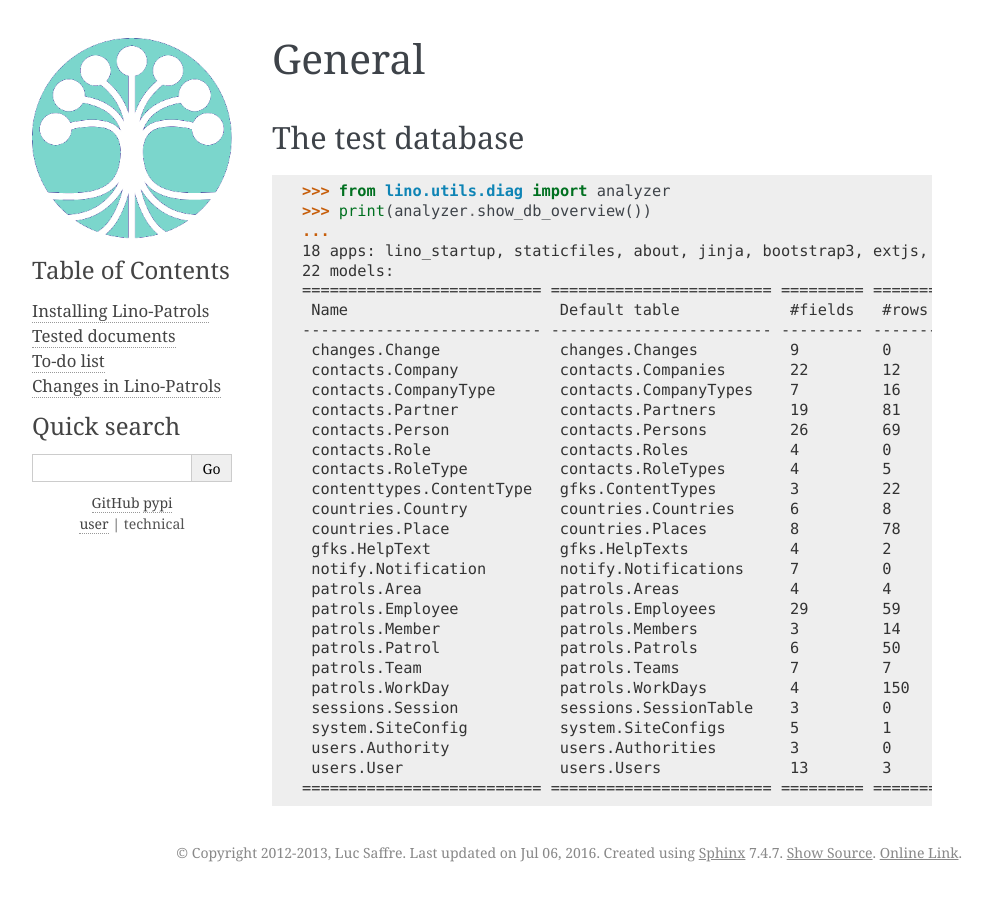
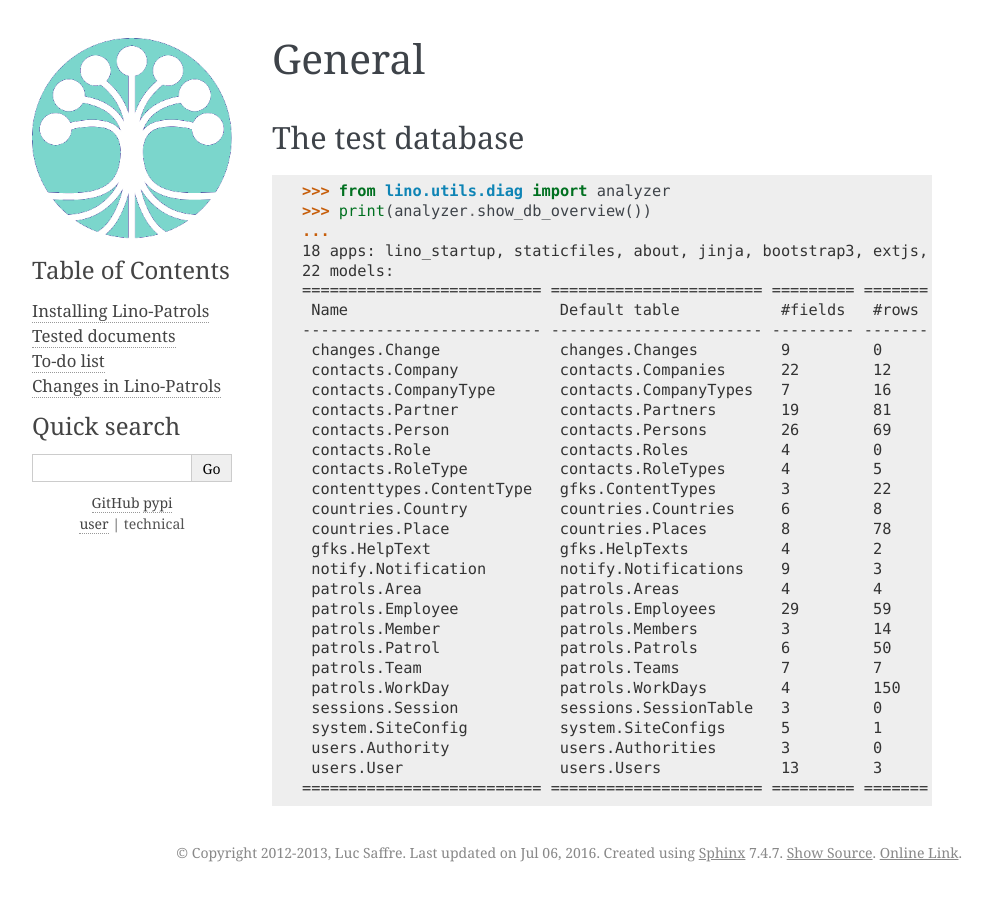
Before and after one commit to lsaffre/lino-patrols, a Sphinx documentation site: the page built from docs/tested/general.rst, in a window 1280 px wide. Shown: the whole page, without its empty margins (148-1136 px from the left). Built offline with Sphinx 7.4.7, drawn with Linux system fonts in a browser that asks for light colours; pages that are not in the unit, such as notebooks, are missing from menus; the version number could not be read and is left out.

Commit message:
http://luc.lino-framework.org/blog/2016/0706.html

```diff
--- a/docs/tested/general.rst
+++ b/docs/tested/general.rst
@@ -22,30 +22,30 @@ The test database
 ... #doctest: +ELLIPSIS +NORMALIZE_WHITESPACE +REPORT_UDIFF
 18 apps: lino_startup, staticfiles, about, jinja, bootstrap3, extjs, printing, system, contenttypes, gfks, users, notify, changes, office, countries, contacts, patrols, sessions.
 22 models:
-========================== ======================== ========= =======
- Name                       Default table            #fields   #rows
--------------------------- ------------------------ --------- -------
- changes.Change             changes.Changes          9         0
- contacts.Company           contacts.Companies       22        12
- contacts.CompanyType       contacts.CompanyTypes    7         16
- contacts.Partner           contacts.Partners        19        81
- contacts.Person            contacts.Persons         26        69
- contacts.Role              contacts.Roles           4         0
- contacts.RoleType          contacts.RoleTypes       4         5
- contenttypes.ContentType   gfks.ContentTypes        3         22
- countries.Country          countries.Countries      6         8
- countries.Place            countries.Places         8         78
- gfks.HelpText              gfks.HelpTexts           4         2
- notify.Notification        notify.Notifications     7         0
- patrols.Area               patrols.Areas            4         4
- patrols.Employee           patrols.Employees        29        59
- patrols.Member             patrols.Members          3         14
- patrols.Patrol             patrols.Patrols          6         50
- patrols.Team               patrols.Teams            7         7
- patrols.WorkDay            patrols.WorkDays         4         150
- sessions.Session           sessions.SessionTable    3         0
- system.SiteConfig          system.SiteConfigs       5         1
- users.Authority            users.Authorities        3         0
- users.User                 users.Users              13        3
-========================== ======================== ========= =======
+========================== ======================= ========= =======
+ Name                       Default table           #fields   #rows
+-------------------------- ----------------------- --------- -------
+ changes.Change             changes.Changes         9         0
+ contacts.Company           contacts.Companies      22        12
+ contacts.CompanyType       contacts.CompanyTypes   7         16
+ contacts.Partner           contacts.Partners       19        81
+ contacts.Person            contacts.Persons        26        69
+ contacts.Role              contacts.Roles          4         0
+ contacts.RoleType          contacts.RoleTypes      4         5
+ contenttypes.ContentType   gfks.ContentTypes       3         22
+ countries.Country          countries.Countries     6         8
+ countries.Place            countries.Places        8         78
+ gfks.HelpText              gfks.HelpTexts          4         2
+ notify.Notification        notify.Notifications    9         3
+ patrols.Area               patrols.Areas           4         4
+ patrols.Employee           patrols.Employees       29        59
+ patrols.Member             patrols.Members         3         14
+ patrols.Patrol             patrols.Patrols         6         50
+ patrols.Team               patrols.Teams           7         7
+ patrols.WorkDay            patrols.WorkDays        4         150
+ sessions.Session           sessions.SessionTable   3         0
+ system.SiteConfig          system.SiteConfigs      5         1
+ users.Authority            users.Authorities       3         0
+ users.User                 users.Users             13        3
+========================== ======================= ========= =======
 <BLANKLINE>
```
Also changed, not shown: 2 other files.
